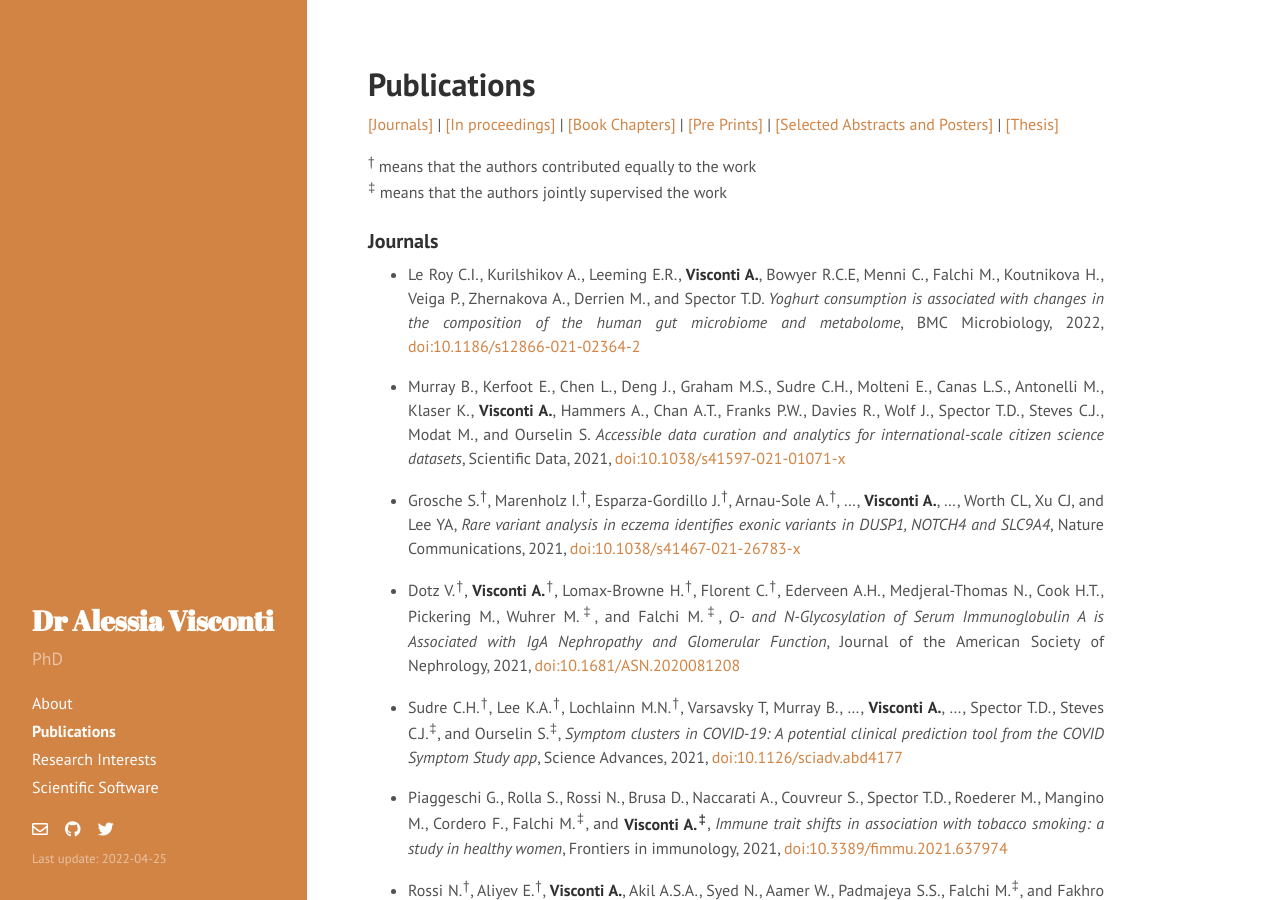
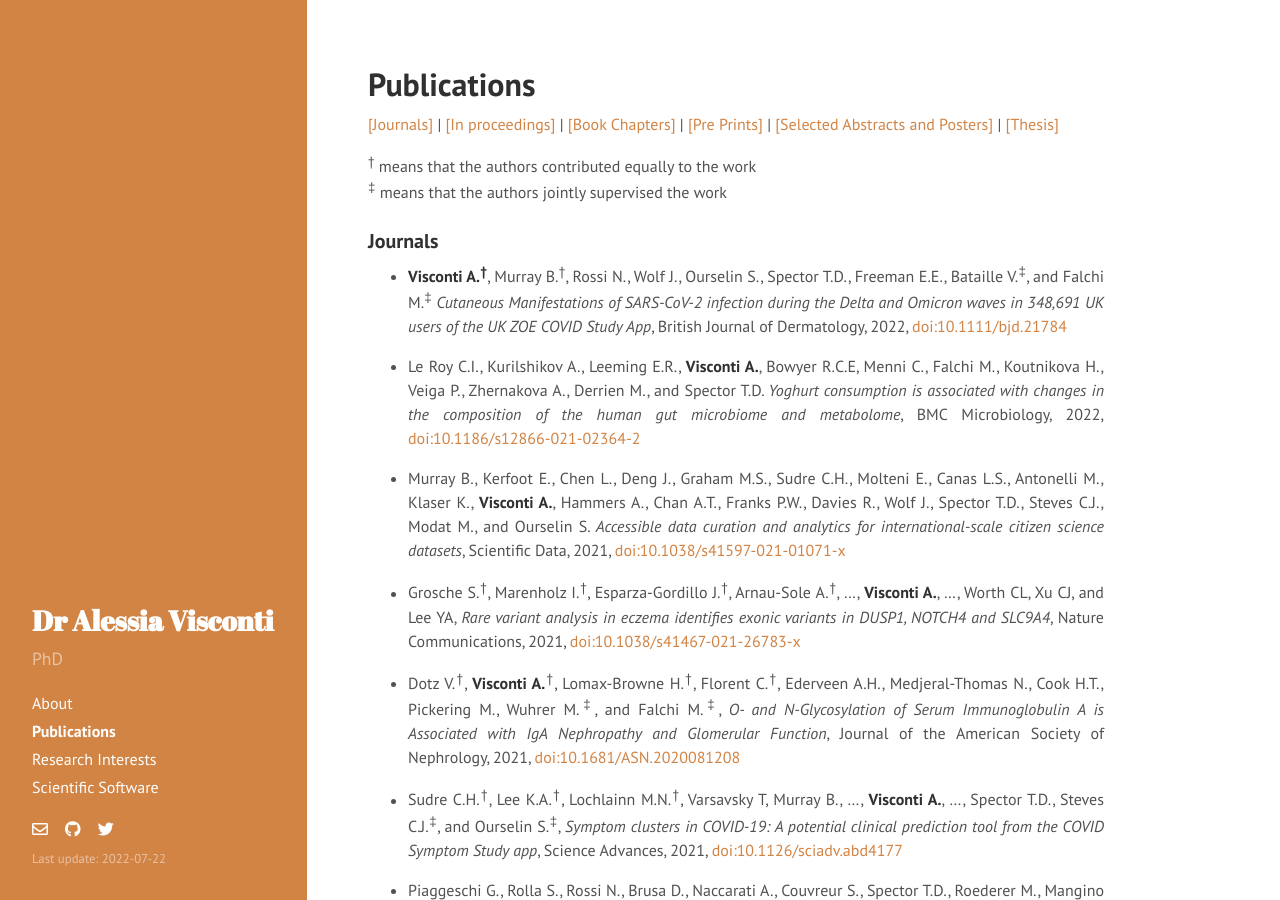
Before and after one commit to alesssia/alesssia.github.io, a Jekyll site: the page built from publications.md, in a window 1280 px wide and 900 px high. Built offline with Jekyll 4.4.1, drawn with Linux system fonts in a browser that asks for light colours; nearby versions of some CDN libraries; a style sheet for code colours, icons or effects is not loaded.

Commit message:
Added BJD to publications

```diff
--- a/_config.yml
+++ b/_config.yml
@@ -11,7 +11,7 @@ tagline:     ''
 description: 'PhD'
 url:         http://alesssia.github.io/
 baseurl:     /
-lastmod:    '2022-04-25'
+lastmod:    '2022-07-22'
 
 author:
   name:      'Alessia Visconti'
--- a/publications.md
+++ b/publications.md
@@ -16,6 +16,8 @@ title: Publications
 <sup>‡</sup> means that the authors jointly supervised the work
 
 ###  Journals
+
+-  **Visconti A.<sup>†</sup>**, Murray B.<sup>†</sup>, Rossi N., Wolf J., Ourselin S., Spector T.D., Freeman E.E., Bataille V.<sup>‡</sup>, and Falchi M.<sup>‡</sup> *Cutaneous Manifestations of SARS-CoV-2 infection during the Delta and Omicron waves in 348,691 UK users of the UK ZOE COVID Study App*, British Journal of Dermatology, 2022, [doi:10.1111/bjd.21784](https://onlinelibrary.wiley.com/doi/10.1111/bjd.21784)
 
 - Le Roy C.I., Kurilshikov A., Leeming E.R., **Visconti A.**, Bowyer R.C.E, Menni C., Falchi M., Koutnikova H., Veiga P., Zhernakova A., Derrien M., and Spector T.D. *Yoghurt consumption is associated with changes in the composition of the human gut microbiome and metabolome*, BMC Microbiology, 2022, [doi:10.1186/s12866-021-02364-2](https://bmcmicrobiol.biomedcentral.com/articles/10.1186/s12866-021-02364-2)
 
```
Also changed, not shown: 2 other files.
